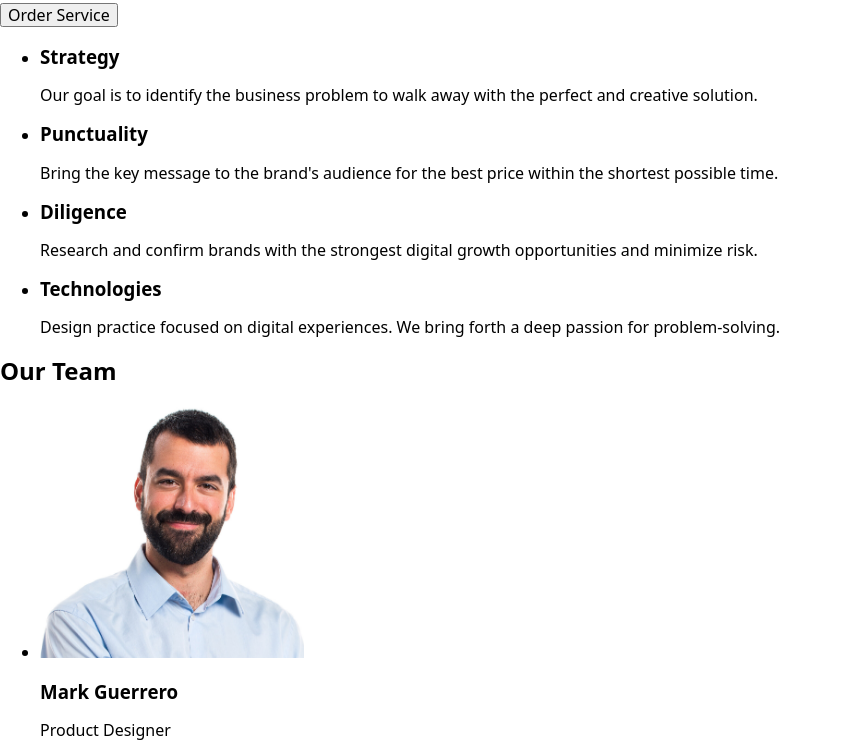
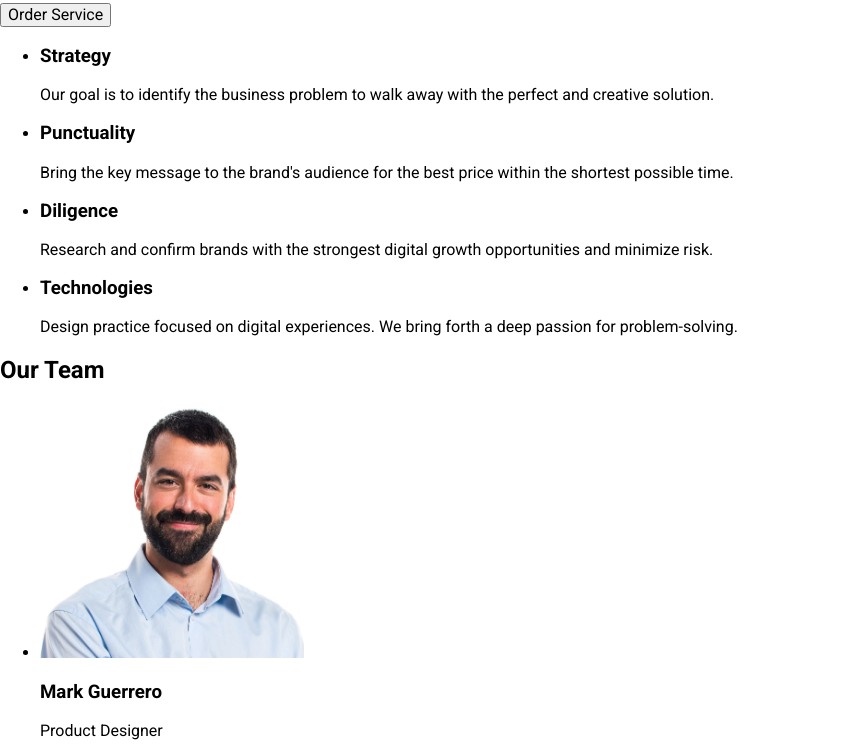
Before and after one commit to cenkgevgili/goit-markup-hw-02, a plain HTML site: page index.html in a window 1280 px wide. Shown: the part 219-971 px from the top of the page, without its empty margins (0-842 px from the left). Drawn offline with nearby package versions, Linux system fonts and the light colour scheme.

Commit message:
upgrade index,style.css

```diff
--- a/css/style.css
+++ b/css/style.css
@@ -0,0 +1,2 @@
+body {font-family: 'roboto', sans-serif;
+font-weight: 400, 500, 700;}
--- a/index.html
+++ b/index.html
@@ -5,7 +5,10 @@
     <meta name="viewport" content="width=device-width, initial-scale=1.0" />
     <link rel="stylesheet" href="https://cdn.jsdelivr.net/npm/modern-normalize@1.1.0/modern-normalize.min.css" />
     <link rel="stylesheet" href="./css/style.css" />
-
+    <link
+      href="https://fonts.googleapis.com/css2?family=Dancing+Script:wght@400..700&family=Roboto:ital,wght@0,100..900;1,100..900&display=swap"
+      rel="stylesheet"
+    />
     <title>Document</title>
   </head>
   <body>
```
Also changed, not shown: 1 other file.
